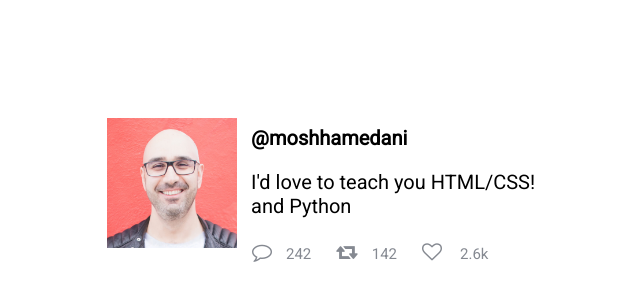
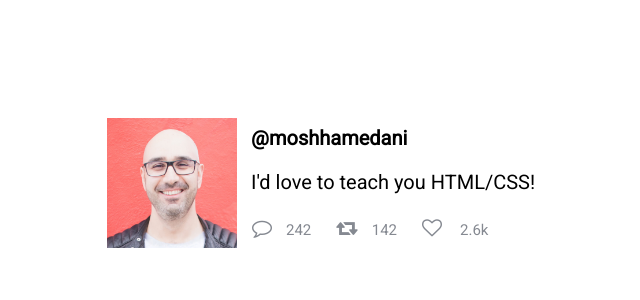
Before and after one commit to Bebiyadav9321/zeustrainning, a plain HTML site: page Day_1/Task1.html in a window 1280 px wide. Shown: the part 90-390 px from the top of the page, without its empty margins (301-941 px from the left). Drawn offline with Linux system fonts and the light colour scheme.

Commit message:
Python_removed

```diff
--- a/Day_1/Task1.html
+++ b/Day_1/Task1.html
@@ -65,7 +65,7 @@
     <div class="first_div" style="margin-left: 400px; margin-top: 200px">
       <img src="images/moshhamedani.jpg" alt="There is no picture" />
       <h2>@moshhamedani</h2>
-      <h3>I'd love to teach you HTML/CSS! and Python</h3>
+      <h3>I'd love to teach you HTML/CSS!</h3>
       <div class="icon1" style="margin-right: 24px">
         <i class="fa fa-comment-o" aria-hidden="true"></i><span>242</span>
       </div>
```
